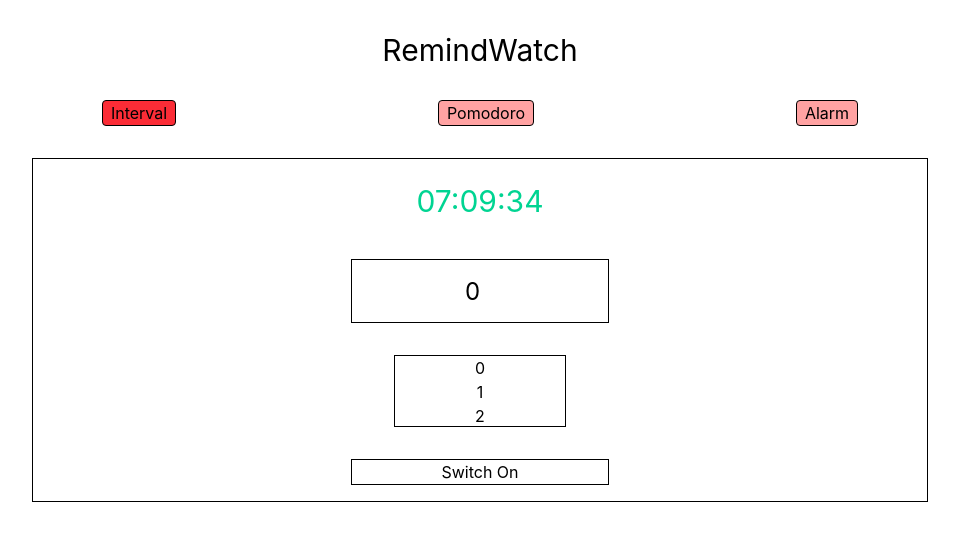
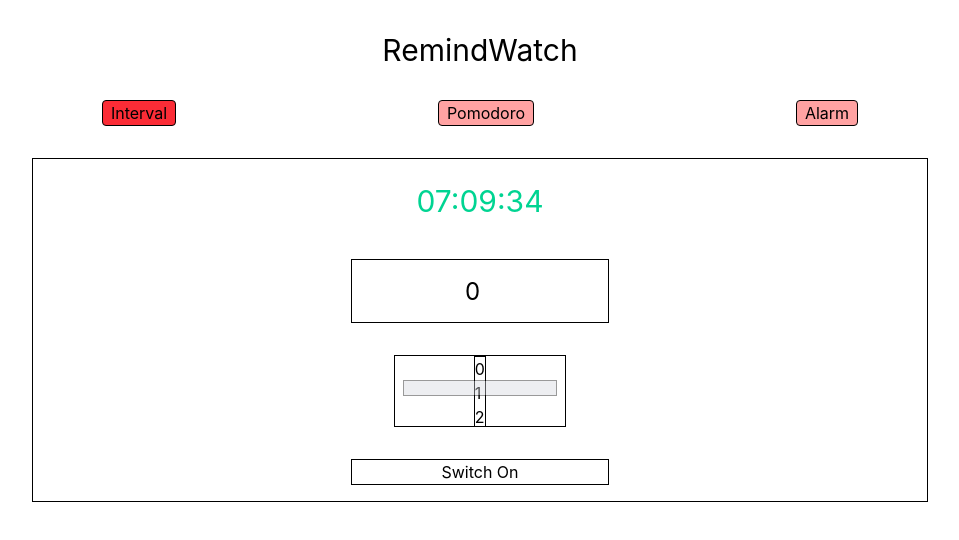
Before and after one commit to jamshidabduraxmonov/remindWatch, a React (Vite) app: page / in a window 1280 px wide. Both pictures are taken after a click on the button "Interval". Shown: the top 540 px of the page, without its empty margins (160-1119 px from the left). Built offline with nearby package versions, Linux system fonts and the light colour scheme.

Commit message:
feat: implement 'root' element for intersection observer

```diff
--- a/src/App.jsx
+++ b/src/App.jsx
@@ -223,16 +223,20 @@ export default function RemindWatch() {
 
 
        {/*ToDo: Drum Roll*/
-         <div className="snap-y border mx-auto w-[20%] h-18 flex flex-col items-center overflow-y-scroll scroll-smooth">
-            <div className="snap-center">0</div>
-            <div className="snap-center">1</div>
-            <div className="snap-center">2</div>
-            <div className="snap-center">3</div>
-            <div className="snap-center">4</div>
-            <div className="snap-center">5</div>
-            <div className="snap-center">6</div>
-            <div className="snap-center">7</div>
-            <div className="snap-center">8</div>
+        <div className=" snap-y border mx-auto w-[20%] h-18 flex flex-col items-center overflow-y-scroll scroll-smooth">
+          <div className="bg-gray-300 opacity-40 border w-[12%] h-4 absolute my-6"></div>
+            <ul className="border">
+              <li className="snap-center">0</li>
+              <li className="snap-center">1</li>
+              <li className="snap-center">2</li>
+              <li className="snap-center">3</li>
+              <li className="snap-center">4</li>
+              <li className="snap-center">5</li>
+              <li className="snap-center">6</li>
+              <li className="snap-center">7</li>
+              <li className="snap-center">8</li>
+            </ul>
+
         </div>
        }
 
```
